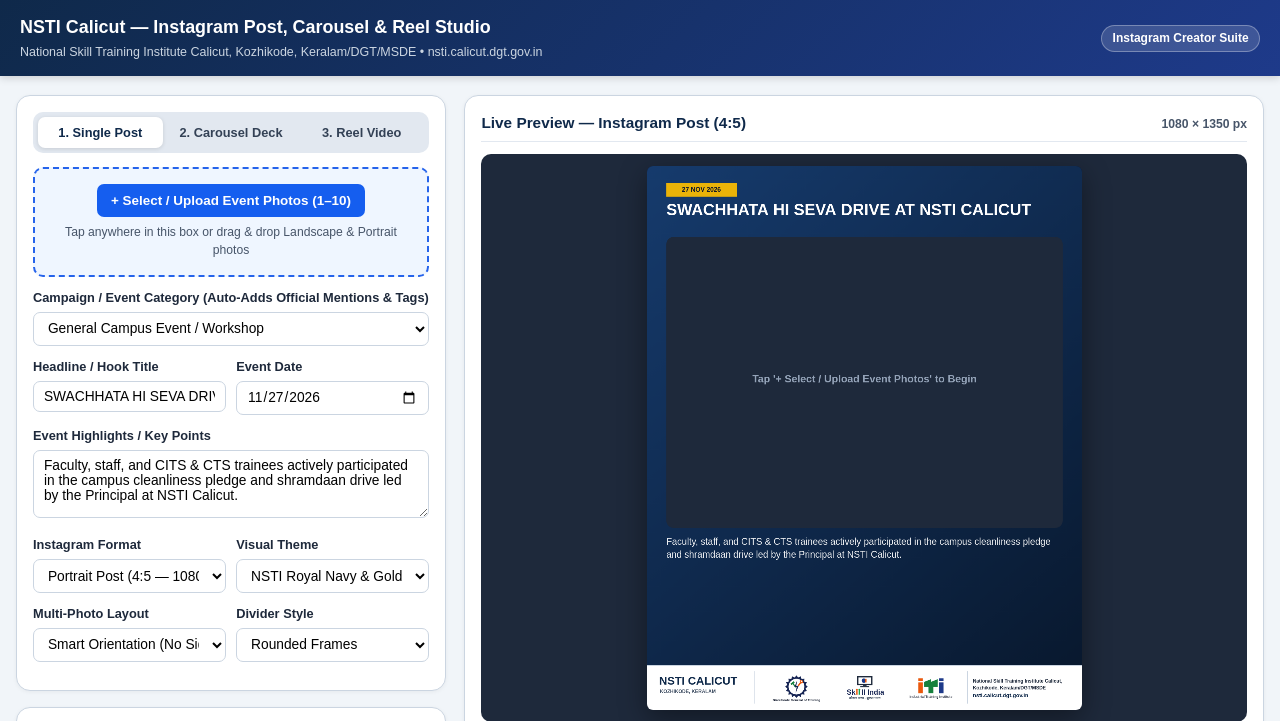
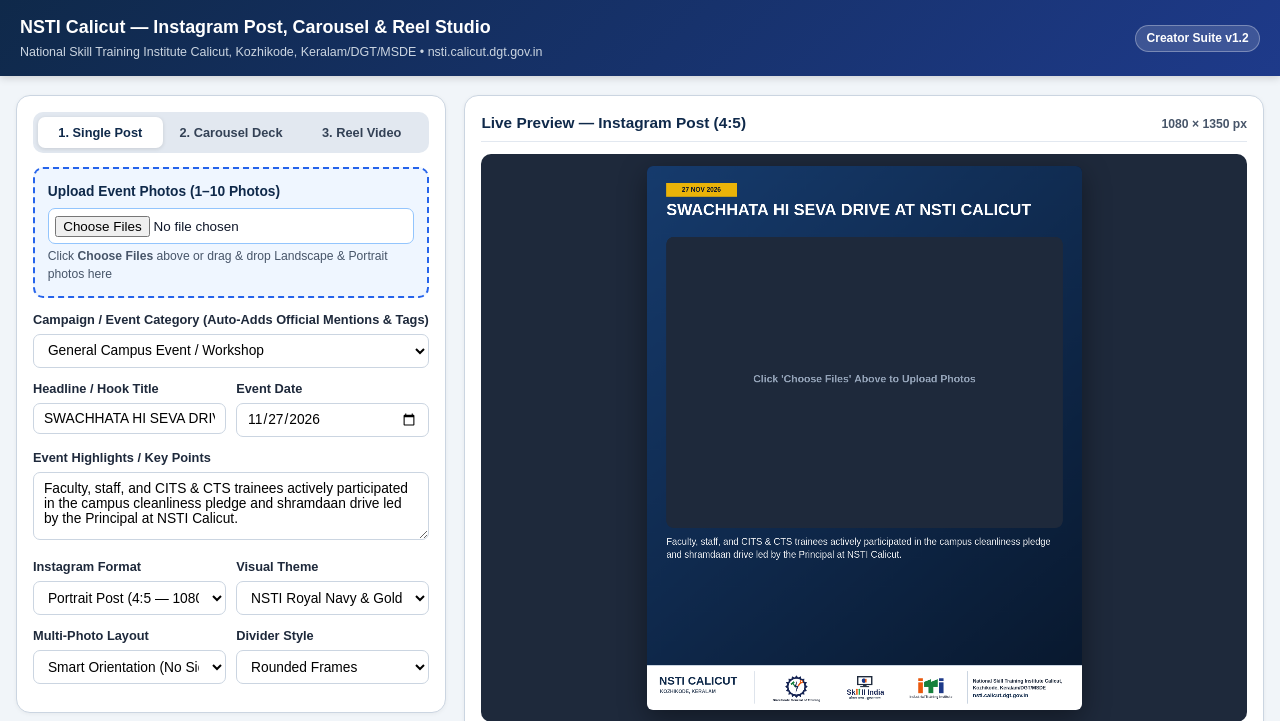
Before and after one commit to placementnsticalicut/nsti-calicut-instagram-studio, a plain HTML site: page index.html in a window 1280 px wide. Shown: the top 721 px of the page. Drawn offline with Linux system fonts and the light colour scheme.

Commit message:
Update index.html

```diff
--- a/index.html
+++ b/index.html
@@ -117,7 +117,7 @@
     input[type="range"] { width: 100%; accent-color: var(--accent); }
     textarea { min-height: 68px; resize: vertical; }
     .row { display: flex; gap: 0.45rem; flex-wrap: wrap; align-items: center; }
-    .note { font-size: 0.76rem; color: var(--muted); margin-top: 3px; }
+    .note { font-size: 0.76rem; color: var(--muted); margin-top: 4px; }
 
     .btn {
       background: var(--accent);
@@ -151,37 +151,24 @@
     }
     .btn-mini.danger { background: #fee2e2; color: #b91c1c; }
 
-    .drop-zone {
-      position: relative;
+    .upload-box {
       border: 2px dashed #2563eb;
       background: #eff6ff;
       border-radius: 10px;
-      padding: 0.95rem 0.75rem;
-      text-align: center;
-      cursor: pointer;
-      margin-bottom: 0.75rem;
-      overflow: hidden;
+      padding: 0.8rem;
+      margin-bottom: 0.8rem;
     }
-    .drop-zone:hover, .drop-zone.dragover { background: #dbeafe; border-color: #1d4ed8; }
-    .drop-zone-btn {
-      display: inline-block;
-      background: var(--accent);
-      color: #fff;
-      padding: 0.42rem 0.9rem;
+    .upload-box.dragover { background: #dbeafe; border-color: #1d4ed8; }
+    .upload-box input[type="file"] {
+      display: block;
+      width: 100%;
+      margin-top: 0.4rem;
+      padding: 0.4rem;
+      background: #ffffff;
+      border: 1px solid #93c5fd;
       border-radius: 7px;
       font-size: 0.84rem;
-      font-weight: 700;
-      margin-bottom: 4px;
-    }
-    .drop-zone input[type="file"] {
-      position: absolute;
-      inset: 0;
-      width: 100%;
-      height: 100%;
-      opacity: 0;
       cursor: pointer;
-      z-index: 10;
-      font-size: 100px;
     }
 
     .photo-grid {
@@ -283,7 +270,7 @@
       <h1>NSTI Calicut — Instagram Post, Carousel &amp; Reel Studio</h1>
       <p>National Skill Training Institute Calicut, Kozhikode, Keralam/DGT/MSDE • nsti.calicut.dgt.gov.in</p>
     </div>
-    <span class="badge-pill">Instagram Creator Suite</span>
+    <span class="badge-pill">Creator Suite v1.2</span>
   </header>
 
   <main>
@@ -296,10 +283,12 @@
           <button type="button" class="mode-tab" data-mode="reel">3. Reel Video</button>
         </div>
 
-        <div class="drop-zone" id="dropZone">
-          <span class="drop-zone-btn">+ Select / Upload Event Photos (1–10)</span>
-          <div class="note">Tap anywhere in this box or drag &amp; drop Landscape &amp; Portrait photos</div>
+        <div class="upload-box" id="dropZone">
+          <label for="fileInput" style="color:var(--primary); font-size:0.86rem; margin-bottom:2px;">
+            Upload Event Photos (1–10 Photos)
+          </label>
           <input type="file" id="fileInput" accept="image/*" multiple />
+          <div class="note">Click <b>Choose Files</b> above or drag &amp; drop Landscape &amp; Portrait photos here</div>
         </div>
 
         <div class="form-group">
@@ -834,7 +823,7 @@
         ctx.fillStyle = "#94a3b8";
         ctx.font = "700 26px Arial, sans-serif";
         ctx.textAlign = "center";
-        ctx.fillText("Tap '+ Select / Upload Event Photos' to Begin", box.x + box.w / 2, box.y + box.h / 2);
+        ctx.fillText("Click 'Choose Files' Above to Upload Photos", box.x + box.w / 2, box.y + box.h / 2);
         ctx.restore();
         return;
       }
```
